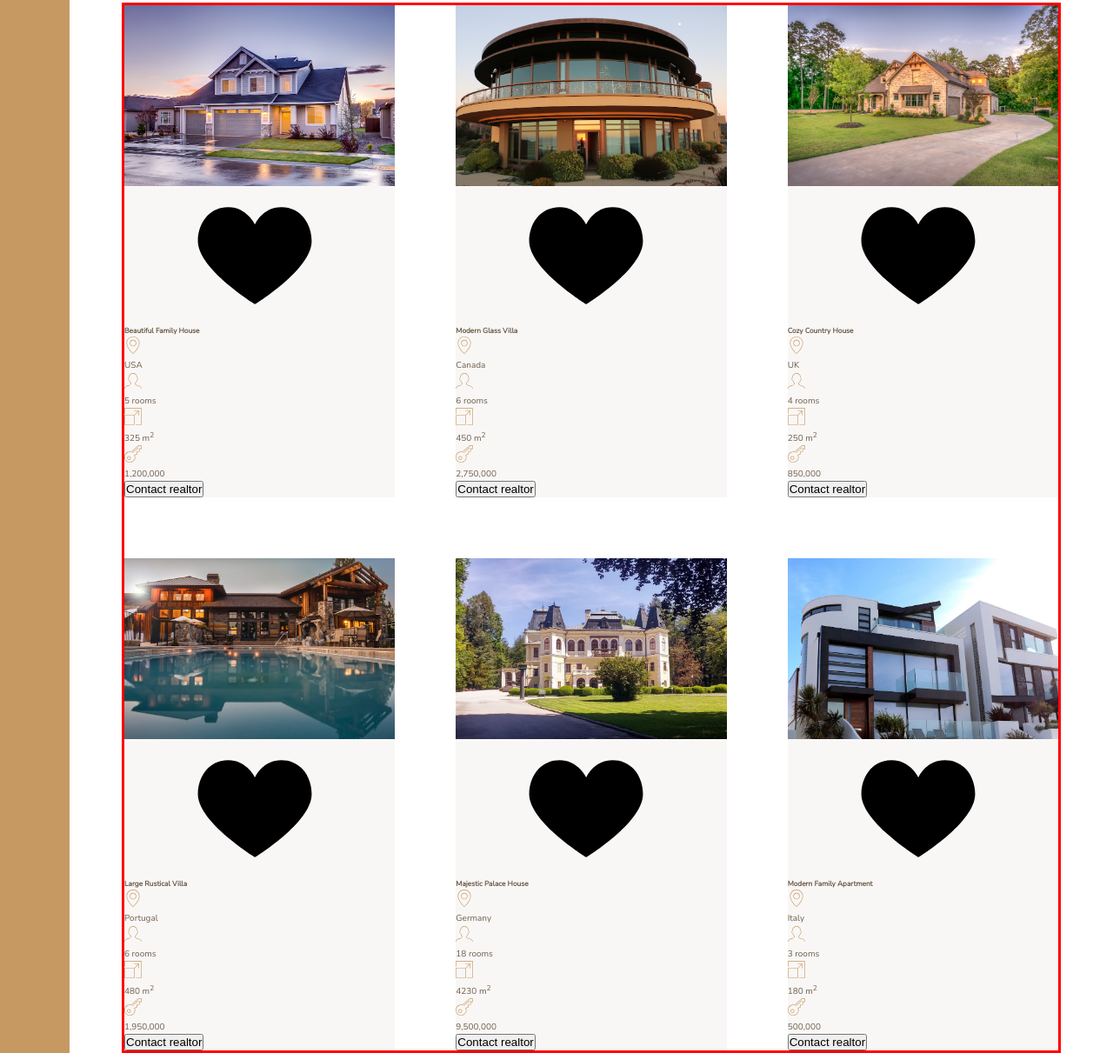
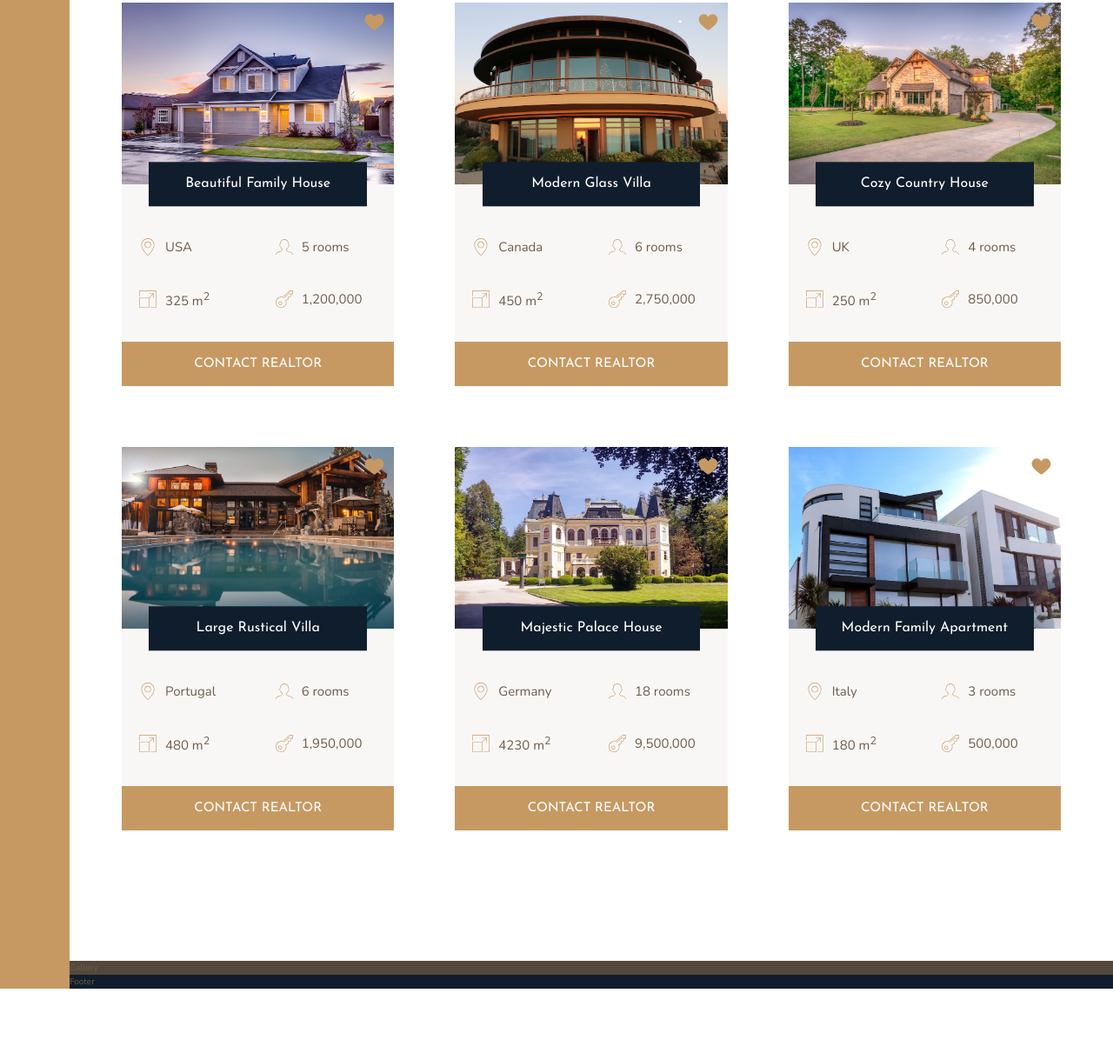
Before and after one commit to kotekirkitadze/nexter-project, a website: page index.html in a window 1280 px wide. Shown: the part 1913-3124 px from the top of the page at 87% size. After the commit the page ends 3050 px from the top, so only its background shows below. Drawn offline with nearby package versions, Linux system fonts and the light colour scheme.

Commit message:
styles impelmented for homes

```diff
--- a/index.html
+++ b/index.html
@@ -131,7 +131,7 @@
 					</svg>
 					<p>1,200,000</p>
 				</div>
-				<button class="cta">Contact realtor</button>
+				<button class="btn home__btn">Contact realtor</button>
 			</div>
 
 			<div class="home">
@@ -164,7 +164,7 @@
 					</svg>
 					<p>2,750,000</p>
 				</div>
-				<button class="cta">Contact realtor</button>
+				<button class="btn home__btn">Contact realtor</button>
 			</div>
 
 			<div class="home">
@@ -197,7 +197,7 @@
 					</svg>
 					<p>850,000</p>
 				</div>
-				<button class="cta">Contact realtor</button>
+				<button class="btn home__btn">Contact realtor</button>
 			</div>
 
 			<div class="home">
@@ -230,7 +230,7 @@
 					</svg>
 					<p>1,950,000</p>
 				</div>
-				<button class="cta">Contact realtor</button>
+				<button class="btn home__btn">Contact realtor</button>
 			</div>
 
 			<div class="home">
@@ -263,7 +263,7 @@
 					</svg>
 					<p>9,500,000</p>
 				</div>
-				<button class="cta">Contact realtor</button>
+				<button class="btn home__btn">Contact realtor</button>
 			</div>
 
 			<div class="home">
@@ -296,7 +296,7 @@
 					</svg>
 					<p>500,000</p>
 				</div>
-				<button class="cta">Contact realtor</button>
+				<button class="btn home__btn">Contact realtor</button>
 			</div>
 		</section>
 
--- a/sass/_homes.scss
+++ b/sass/_homes.scss
@@ -1,8 +1,6 @@
 .homes {
 	grid-column: center-start / center-end;
 	margin: 15rem 0;
-
-	border: 3px solid red;
 
 	display: grid;
 	grid-template-columns: repeat(auto-fit, minmax(25rem, 1fr));
@@ -12,27 +10,69 @@
 .home {
 	background-color: $color-grey-light-1;
 
+	display: grid;
+	grid-template-columns: repeat(2, 1fr);
+	grid-row-gap: 3.5rem;
 	&__img {
 		width: 100%;
+		grid-row: 1 / 2;
+		grid-column: 1 / -1;
+		z-index: 1;
 	}
 
 	&__like {
+		grid-row: 1 / 2;
+		grid-column: 2 / 3;
+		fill: $color-primary;
+		height: 2.5rem;
+		width: 2.5rem;
+		z-index: 2;
+		justify-self: end;
+		margin: 1rem;
 	}
 
 	&__name {
+		grid-row: 1 / 2;
+		grid-column: 1 / -1;
+		justify-self: center;
+		align-self: end;
+		z-index: 3;
+
+		width: 80%;
+		font-family: $font-display;
+		font-size: 1.6rem;
+		text-align: center;
+		padding: 1.25rem;
+		background-color: $color-secondary;
+		color: #fff;
+		font-weight: 400;
+		transform: translateY(50%);
+	}
+
+	&__location,
+	&__rooms {
+		margin-top: 2.5rem;
 	}
 
 	&__location,
 	&__rooms,
 	&__area,
 	&__price {
+		font-size: 1.5rem;
+		margin-left: 2rem;
+
+		display: flex;
+		align-items: center;
+
 		svg {
 			fill: $color-primary;
 			height: 2rem;
 			width: 2rem;
-		}
-
-		p {
+			margin-right: 1rem;
 		}
 	}
+
+	&__btn {
+		grid-column: 1 / -1;
+	}
 }
```
Also changed, not shown: resources.md (+3 -1 lines), css/style.css.
